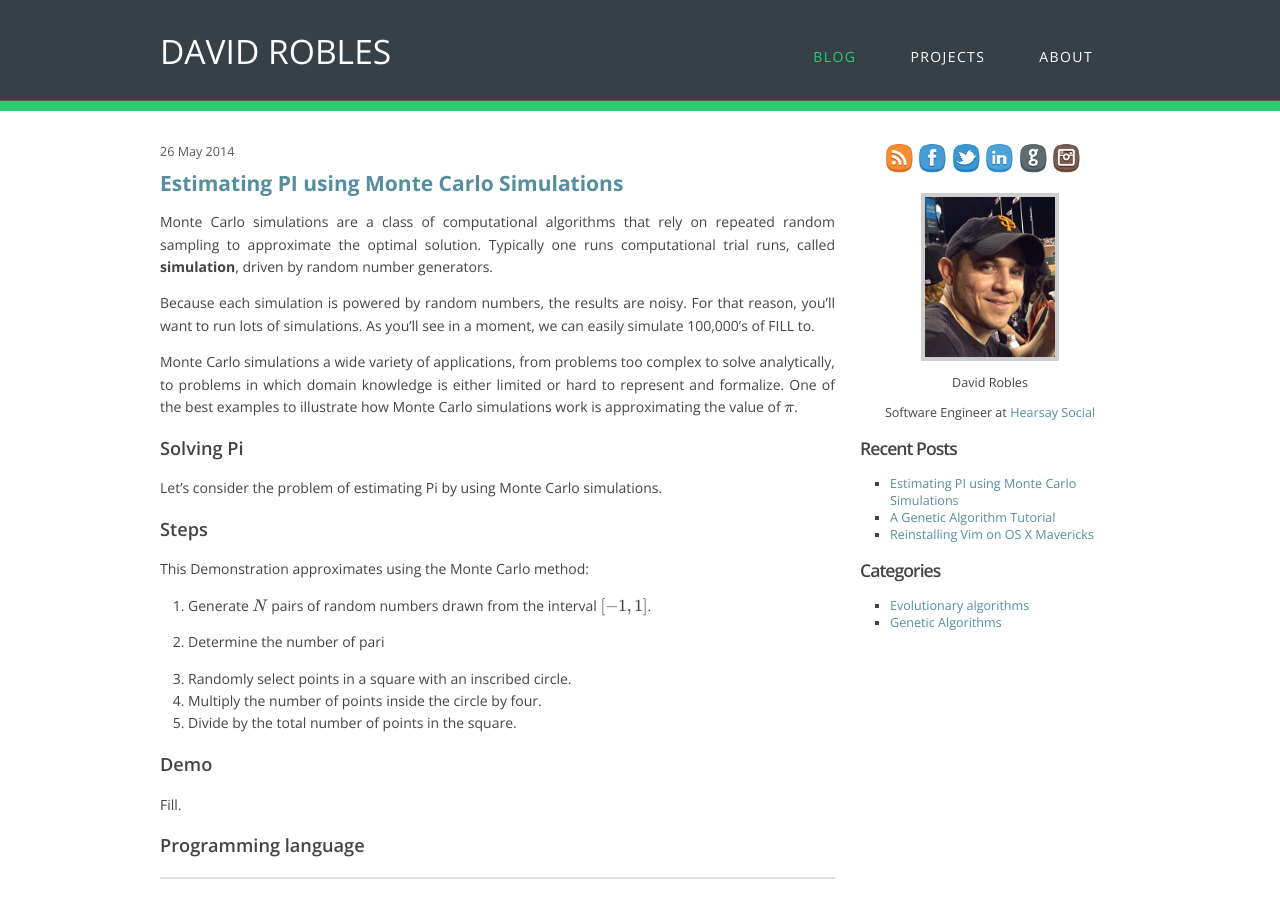
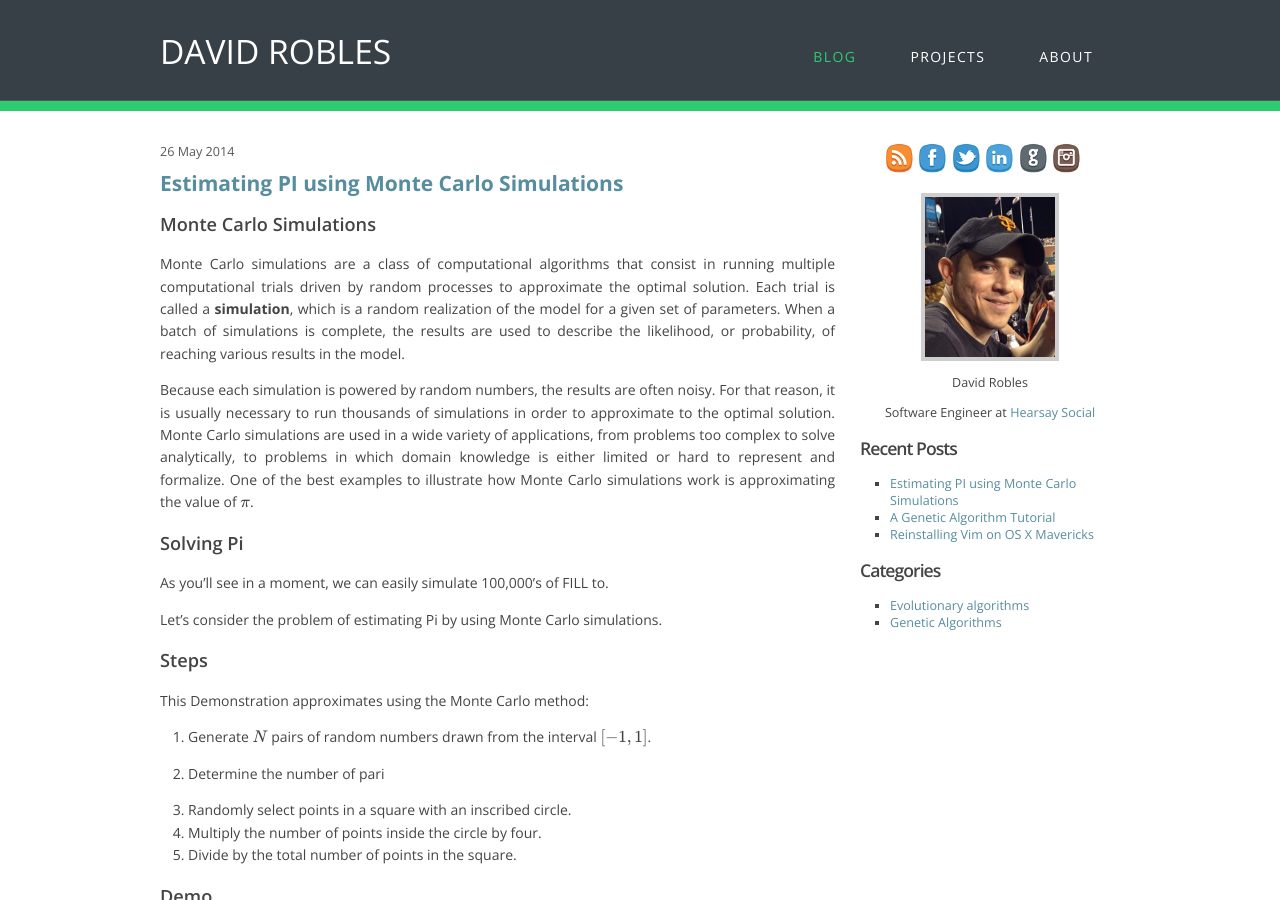
Before and after one commit to davidrobles/davidrobles.github.io, a Jekyll site: the page built from _posts/2014-06-05-estimating-pi-using-monte-carlo-simulation.md, in a window 1280 px wide and 900 px high. Built offline with Jekyll 4.4.1, drawn with Linux system fonts in a browser that asks for light colours; Markdown is read by kramdown in place of the engine named in the settings; formulas are drawn with MathJax 3; comment, search, counter and statistics services are not loaded.

Commit message:
MCPI text

```diff
--- a/_posts/2014-06-05-estimating-pi-using-monte-carlo-simulation.md
+++ b/_posts/2014-06-05-estimating-pi-using-monte-carlo-simulation.md
@@ -15,22 +15,26 @@ MathJax.Hub.Config({
 <script src="http://cdn.mathjax.org/mathjax/latest/MathJax.js?config=TeX-AMS-MML_HTMLorMML">
 </script>
 
-Monte Carlo simulations are a class of computational algorithms that rely on
-repeated random sampling to approximate the optimal solution. Typically one runs
-computational trial runs, called **simulation**, driven by random number
-generators.
+### Monte Carlo Simulations
 
-Because each simulation is powered by random numbers, the results
-are noisy. For that reason, you'll want to run lots of simulations. As you'll
-see in a moment, we can easily simulate 100,000's of FILL to.
+Monte Carlo simulations are a class of computational algorithms that consist in
+running multiple computational trials driven by random processes to approximate
+the optimal solution. Each trial is called a **simulation**, which is a random
+realization of the model for a given set of parameters. When a batch of
+simulations is complete, the results are used to describe the likelihood, or
+probability, of reaching various results in the model.
 
-Monte Carlo simulations a wide variety of applications, from problems too
-complex to solve analytically, to problems in which domain knowledge is either
-limited or hard to represent and formalize. One of the best examples to
-illustrate how Monte Carlo simulations work is approximating the value of
-\\(\pi\\).
+Because each simulation is powered by random numbers, the results are often
+noisy. For that reason, it is usually necessary to run thousands of simulations
+in order to approximate to the optimal solution. Monte Carlo simulations are
+used in a wide variety of applications, from problems too complex to solve
+analytically, to problems in which domain knowledge is either limited or hard to
+represent and formalize. One of the best examples to illustrate how Monte Carlo
+simulations work is approximating the value of \\(\pi\\).
 
 ### Solving Pi
+
+As you'll see in a moment, we can easily simulate 100,000's of FILL to.
 
 Let's consider the problem of estimating Pi by using Monte Carlo simulations.
 
--- a/js/mcpi.js
+++ b/js/mcpi.js
@@ -232,8 +232,9 @@ MCPI.DashboardView.prototype = {
         var pi = this.model.calculatePi();
         if (this.model.counters.total % 50 == 0) {
             var math = MathJax.Hub.getAllJax(this.equation.id)[0];
-            MathJax.Hub.Queue(["Text",math,"\\pi \\approx 4 \\frac{" +
-               this.model.counters.inside + "}{" + this.model.counters.total + "} = " + pi.toFixed(4)]);
+            MathJax.Hub.Queue(["Text",math,"\\pi \\approx 4 \\frac{"
+                + this.model.counters.inside + "}{" + this.model.counters.total
+                + "} = " + pi.toFixed(4)]);
         }
     }
 
```
